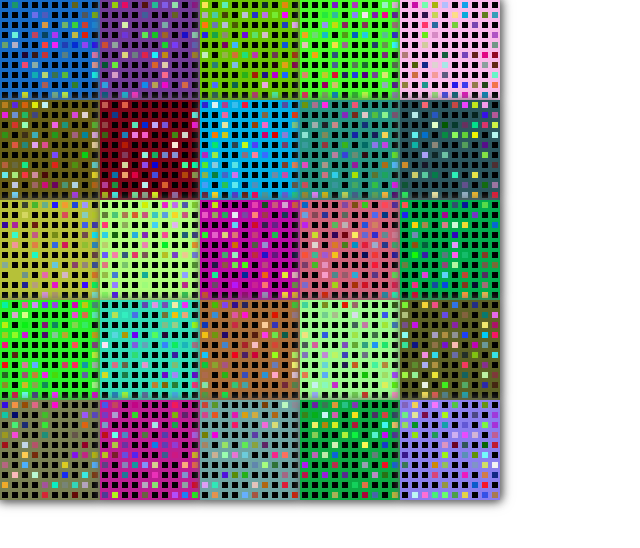
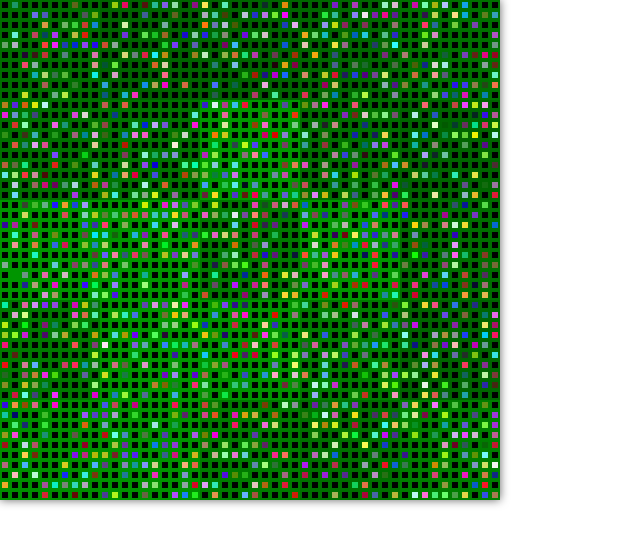
Before and after one commit to just2jays/pixel-places, a React (Create React App) app: page / in a window 1280 px wide. Shown: the top 548 px of the page, without its empty margins (0-640 px from the left). Built offline with nearby package versions, Linux system fonts and the light colour scheme.

Commit message:
quick updates to color generation

```diff
--- a/src/House.js
+++ b/src/House.js
@@ -4,6 +4,7 @@ import './App.css';
 class House extends Component {
   constructor(props){
     super(props);
+
     this.state = {
       lightsOn: Math.random() >= 0.5,
       lightColor: this.generateColor()
--- a/src/Neighborhood.js
+++ b/src/Neighborhood.js
@@ -4,7 +4,14 @@ import './App.css';
 
 class Neighborhood extends Component {
   generateColor() {
-      return '#' +  Math.random().toString(16).substr(-6);
+      // random shade of green (ala grass)
+      var max = 150;
+      var min = 100;
+      var green = Math.floor(Math.random() * (max - min + 1)) + min;
+      return `rgb(0, ${green}, 0)`;
+
+      // random color in the hexadecimal range
+      // return '#' +  Math.random().toString(16).substr(-6);
   }
 
   render() {
@@ -14,8 +21,8 @@ class Neighborhood extends Component {
       padding: 0,
       backgroundColor: this.generateColor(),
       display: "inline-block",
-      WebkitFilter: "drop-shadow(0px 0px 5px #666)",
-      filter: "drop-shadow(0px 0px 5px #666)"
+      // WebkitFilter: "drop-shadow(0px 0px 5px #666)",
+      // filter: "drop-shadow(0px 0px 5px #666)"
     };
 
     var homes = [];
--- a/src/Town.js
+++ b/src/Town.js
@@ -3,6 +3,13 @@ import Neighborhood from './Neighborhood'
 import './App.css';
 
 class Town extends Component {
+  constructor(props) {
+    super(props);
+
+    this.state = {
+
+    };
+  }
   render() {
     var cardStyle = {
       height: 500,
@@ -16,7 +23,7 @@ class Town extends Component {
 
     var homes = [];
     for (var i = 0; i < 25; i++) {
-            homes.push(<Neighborhood key={i}></Neighborhood>);
+      homes.push(<Neighborhood key={i} />);
     }
 
     return(
```
Lines whose indentation alone changed are shown as unchanged.
